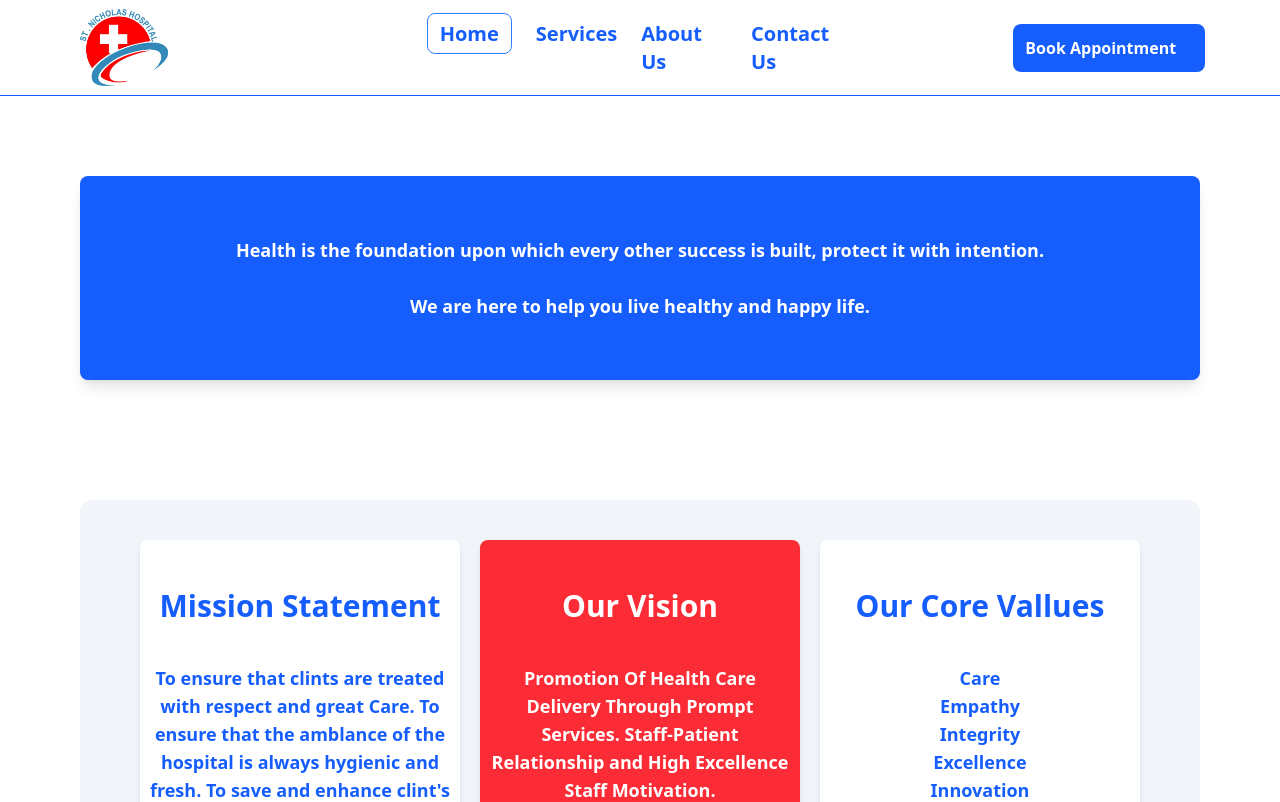
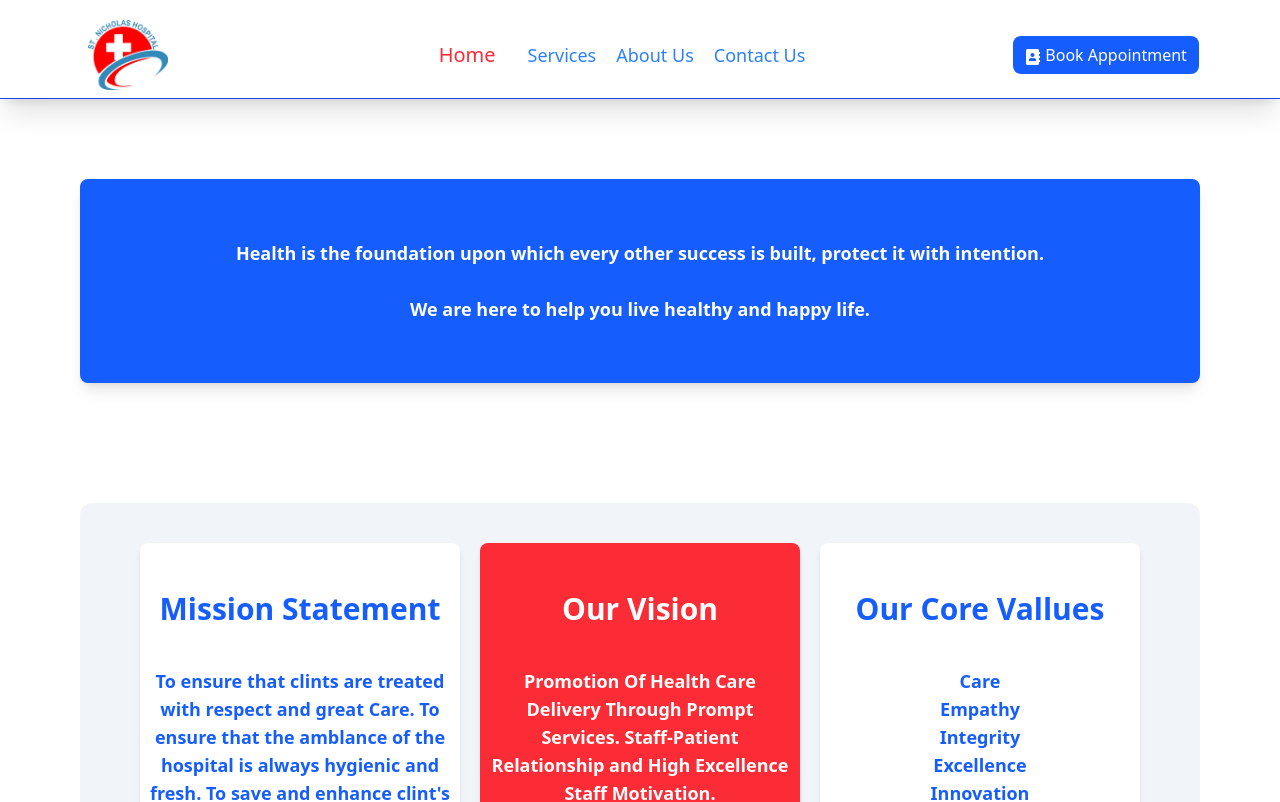
Before and after one commit to AsieduAmos/StNicholasGloryHosp, a React (Vite) app: page / in a window 1280 px wide. Shown: the top 802 px of the page. Built offline with nearby package versions, Linux system fonts and the light colour scheme.

Commit message:
NavBar styled

```diff
--- a/package.json
+++ b/package.json
@@ -13,7 +13,7 @@
     "@tailwindcss/vite": "^4.1.17",
     "react": "^19.2.0",
     "react-dom": "^19.2.0",
-    "react-icons": "^5.5.0",
+    "react-icons": "^5.6.0",
     "react-router-dom": "^7.10.1",
     "tailwindcss": "^4.1.17"
   },
--- a/src/components/NavBar.jsx
+++ b/src/components/NavBar.jsx
@@ -1,35 +1,49 @@
 import React from 'react'
-import { Link } from 'react-router-dom'
+import { NavLink } from 'react-router-dom'
+import { FaAddressBook } from 'react-icons/fa';
 import logo from '../assets/images/logo.jpg';
 
 
 const NavBar = () => {
+
+const activeStyle = ({ isActive }) =>
+    isActive ?
+      ' px-3 py-1 rounded-md text-xl text-red-500 hover:text-red-700 cursor-pointer transition duration-300 ease-in-out'
+     :
+     '  text-blue-500 hover:text-blue-900 cursor-pointer transition duration-300 ease-in-out';
+
   return (
 
 <>
   <nav>
-   <div className="container mx-auto">
-     <section className="h-24 grid grid-cols-3 bg-white text-blue-600 font-bold items-center border-b
-                         border-blue-600 ">
-      <img className="w-22 sm:ml-20 ml-10" src={logo}alt="logo"/>
-      <ul className="flex sm:gap-6 gap-4 sm:text-xl text-lg cursor-pointer">
+   <div>
+     <section className="grid grid-cols-3 items-center border-b border-blue-700 mt-3 shadow-xl">
+      <img className="w-24 sm:ml-20 ml-10 p-2 pointer-events-none select-none" src={logo}alt="logo"/>
+
+      <ul className="flex gap-5 text-lg cursor-pointer">
         <li>
-          <Link className="border border-blue-500 px-3 py-1.5 rounded-lg  hover:text-blue-800
-                       hover:border-blue-800" to="/">Home</Link>
+          <NavLink className={ activeStyle }
+           to="/">Home
+           </NavLink>
         </li>
         <li>
-          <Link className="hover:text-blue-800" to="services">Services</Link>
+          <NavLink className={ activeStyle } to="services">Services</NavLink>
         </li>
         <li>
-          <Link className="hover:text-blue-800" to="about">About Us</Link>
+          <NavLink className={ activeStyle } to="about">About Us</NavLink>
         </li>
         <li>
-          <Link className="hover:text-blue-800" to="contact">Contact Us</Link>
+          <NavLink className={ activeStyle } to="contact">Contact Us</NavLink>
         </li>
       </ul>
-      <ul className="bg-blue-600 text-white sm:w-48 w-35 p-3 mx-auto sm:ml-40 ml-25 rounded-lg hover:bg-red-500 cursor-pointer">
+
+      <ul>
         <li>
-          <Link to="/NotFoundPage">Book Appointment</Link>
+          <NavLink className="bg-blue-600 text-white sm:w-48 w-35 py-2 px-3 mx-auto sm:ml-40 ml-25 rounded-lg hover:bg-red-500 cursor-pointer"
+           to=" ">
+             <FaAddressBook className='inline mr-1'/>
+            Book Appointment
+           </NavLink>
         </li>
       </ul>
      </section>
```
Also changed, not shown: 1 other file (tests, documents, lock files or other folders).
